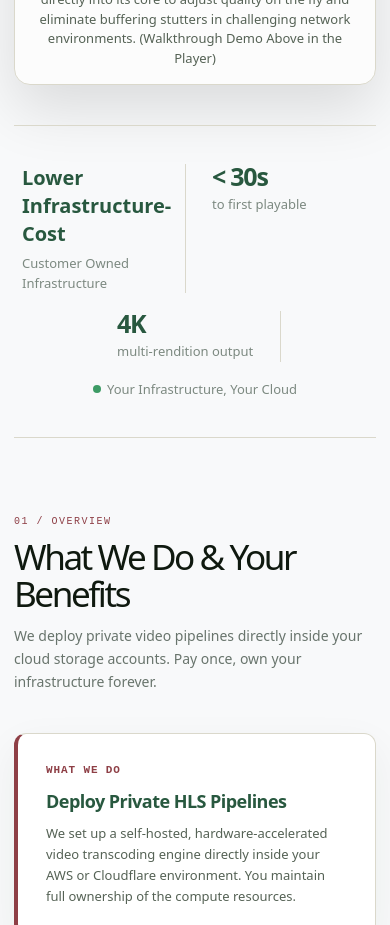
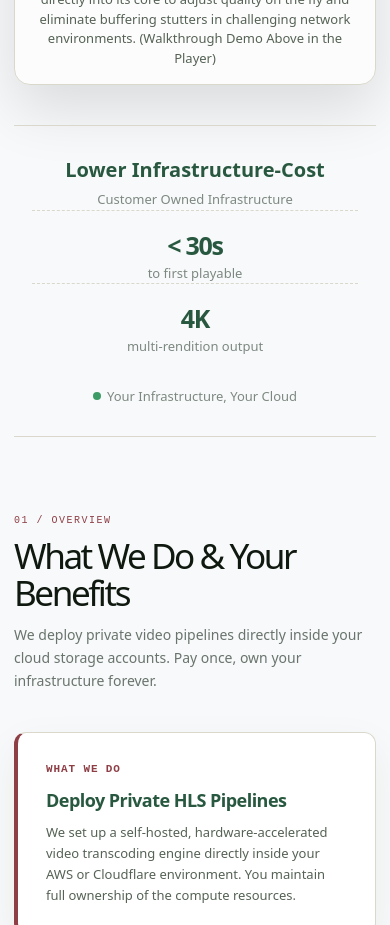
Before and after one commit to AdityaKatyal8899/Platform, a Next.js app in the folder sdk-platform/: page / in a window 390 px wide. Shown: the part 1240-2165 px from the top of the page. Built offline with nearby package versions, Linux system fonts and the light colour scheme.

Commit message:
Fix mobile stats layout wrapping and align borders

```diff
--- a/sdk-platform/app/globals.css
+++ b/sdk-platform/app/globals.css
@@ -35,14 +35,14 @@
   .hero-sub{font-size:16px;line-height:1.65}
   .hero-actions{gap:10px}.hero-actions>*{min-height:48px}
   .pipeline-card{padding:16px;margin-top:48px}.pipeline-nodes{display:grid;grid-template-columns:repeat(2,1fr);gap:12px;margin:24px 0}.pipeline-node-wrap{display:contents}.pipeline-node{width:100%;height:106px}.pipeline-connector{display:none!important}
-  .hero-stats{flex-wrap:wrap;gap:18px}.stat{padding:0 18px}.stat-note{width:100%;justify-content:center;margin-left:0}
+  .hero-stats{flex-direction:column;align-items:center;gap:22px;padding:30px 18px}.stat{width:100%;text-align:center;border-right:none !important;border-bottom:1px dashed var(--border);padding:0 0 16px 0;display:flex;flex-direction:column;align-items:center}.stat:nth-child(3){border-bottom:none;padding-bottom:0}.stat-note{width:100%;justify-content:center;margin-left:0;margin-top:8px}
   .demo-grid,.sandbox-grid,.calculator,.pricing-grid{grid-template-columns:1fr}.demo-grid,.sandbox-grid{gap:22px}.calculator-inputs{border-right:0;border-bottom:1px solid var(--border)}
   .section{padding-top:78px}.section-intro{margin-bottom:26px}.section-intro h2{font-size:clamp(30px,9vw,42px);overflow-wrap:break-word}.video-screen{height:220px}.select-wrap{min-height:44px;padding:8px 10px}.select-wrap select{font-size:13px}.abr-annotation{top:58px;right:8px;max-width:170px}
   .upload-zone{min-height:260px}.sample-button,.play-button,.button-primary,.button-secondary{min-height:48px}.steps{gap:19px}.code-tabs{overflow-x:auto}.code-tabs button{min-height:44px;white-space:nowrap}.code-card pre{min-height:180px;padding:20px;overflow-x:auto}.code-lock{inset:38px 0 0;padding:22px 16px}.code-lock p{font-size:13px}
   .final-cta{align-items:flex-start;flex-direction:column;gap:25px;padding:26px 20px}.footer{align-items:flex-start;flex-direction:column}.range-control{padding:18px}.range-control input[type=range],.calc-field input[type=range]{min-height:44px}
   .video-modal{padding:12px}.video-modal-card{width:95vw;max-height:90vh;padding:12px}.modal-head{min-height:44px}.modal-head button{min-width:44px;min-height:44px}.modal-video{max-height:65vh}
 }
-@media(max-width:450px){.hero-actions>*{width:100%;justify-content:center}.calculator-inputs,.savings-result{padding:22px 17px}.code-tabs{overflow:auto}.code-tabs button{white-space:nowrap}.stat{width:calc(50% - 9px);padding:0 8px}.stat:nth-child(2){border-right:0}.stat strong{font-size:21px}}
+@media(max-width:450px){.hero-actions>*{width:100%;justify-content:center}.calculator-inputs,.savings-result{padding:22px 17px}.code-tabs{overflow:auto}.code-tabs button{white-space:nowrap}.stat{width:100%;padding:0;border-right:none}.stat strong{font-size:23px}}
 @media(prefers-reduced-motion:reduce){html{scroll-behavior:auto}.scroll-reveal,.reveal-on-scroll,.hero-copy .announcement,.hero-copy h1,.hero-copy .hero-sub,.hero-copy .hero-trust,.hero-copy .hero-actions{animation:none;transition:none;opacity:1;transform:none;filter:none}}
 
 @layer base { * { @apply border-border outline-ring/50; } }
```
